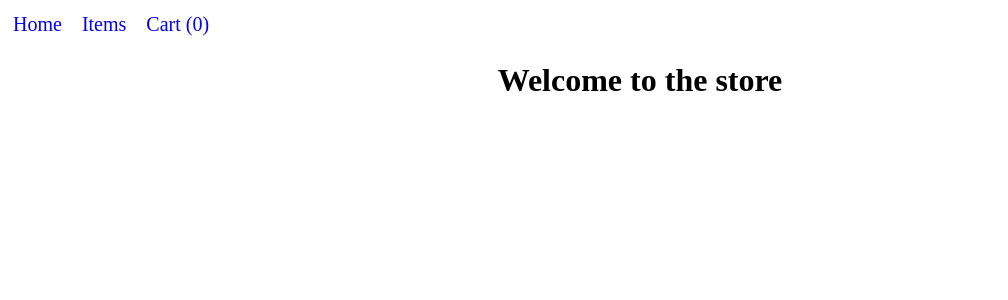
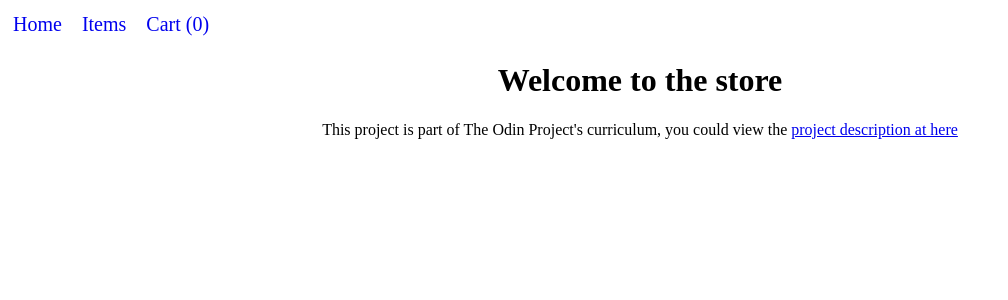
Before and after one commit to ls1955/react-shopping-cart, a React app: page / in a window 1280 px wide. Shown: the top 300 px of the page, without its empty margins (0-1008 px from the left). Built offline with nearby package versions, Linux system fonts and the light colour scheme; the HTML template or start-up script is replaced by a standard one.

Commit message:
Include project description
And its style.

```diff
--- a/src/routes/home.jsx
+++ b/src/routes/home.jsx
@@ -7,6 +7,13 @@ export default function Home() {
     <>
       <NavigationBar />
       <h1 className={styles.heading}>Welcome to the store</h1>
+      <p className={styles.description}>
+        This project is part of The Odin Project&apos;s curriculum, you could
+        view the{" "}
+        <a href="https://www.theodinproject.com/lessons/react-new-shopping-cart">
+          project description at here
+        </a>
+      </p>
     </>
   );
 }
--- a/src/styles.module.css
+++ b/src/styles.module.css
@@ -1,4 +1,8 @@
 .heading {
+  text-align: center;
+}
+
+.description {
   text-align: center;
 }
 
```
